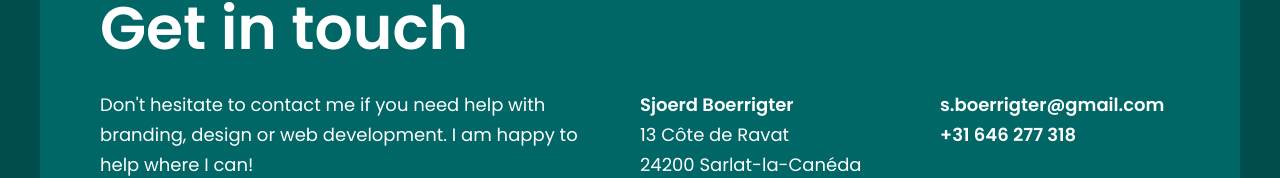
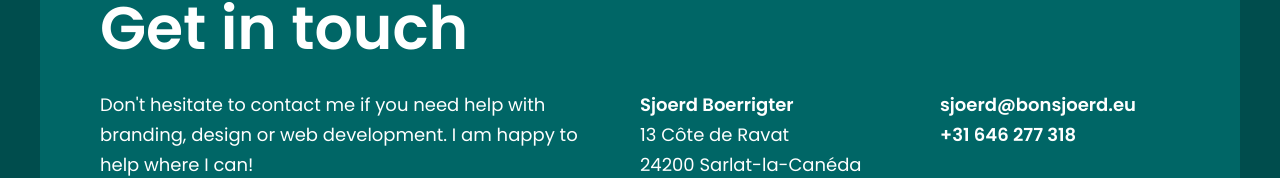
Before and after one commit to sboerrigter/bonsjoerd, a Next.js app: page /en in a window 1280 px wide. Shown: the part 4094-4272 px from the top of the page. Built offline with nearby package versions, Linux system fonts and the light colour scheme.

Commit message:
✏️  e-mail sjoerd@bonsjoerd.eu

```diff
--- a/components/Footer.js
+++ b/components/Footer.js
@@ -17,7 +17,7 @@ export default function Footer({ content }) {
           <div className="flex flex-col lg:flex-row gap-x-10 xl:gap-x-15 gap-y-10">
             <div>
               <p dangerouslySetInnerHTML={{ __html: content.text }}></p>
-              <Button href="mailto:s.boerrigter@gmail.com">
+              <Button href="mailto:sjoerd@bonsjoerd.eu">
                 <span className="xs:hidden">{content.buttonLabelShort}</span>
                 <span className="hidden xs:inline">{content.buttonLabel}</span>
               </Button>
@@ -41,9 +41,9 @@ export default function Footer({ content }) {
                 <p>
                   <a
                     className="text-white hover:text-white"
-                    href="mailto:s.boerrigter@gmail.com"
+                    href="mailto:sjoerd@bonsjoerd.eu"
                   >
-                    s.boerrigter@gmail.com
+                    sjoerd@bonsjoerd.eu
                   </a>
                   <br />
                   <a
```
